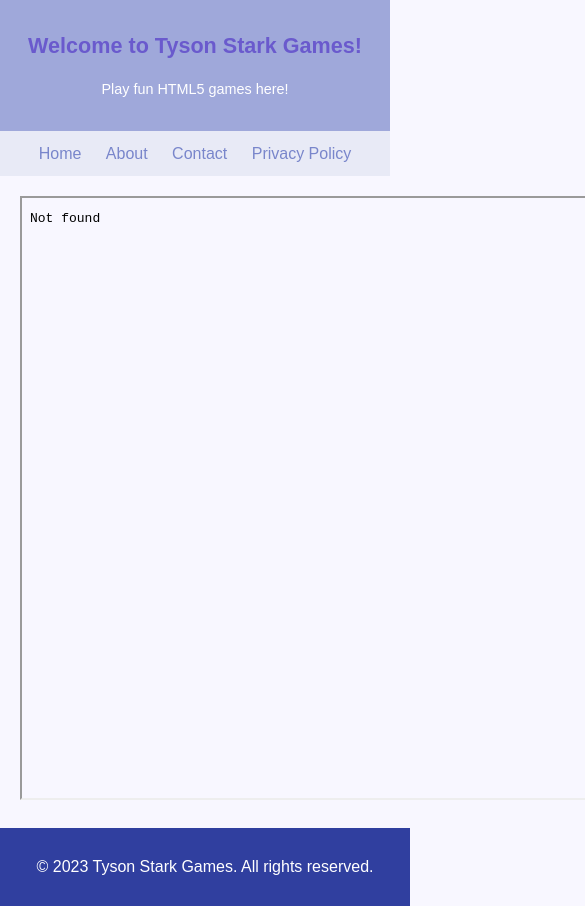
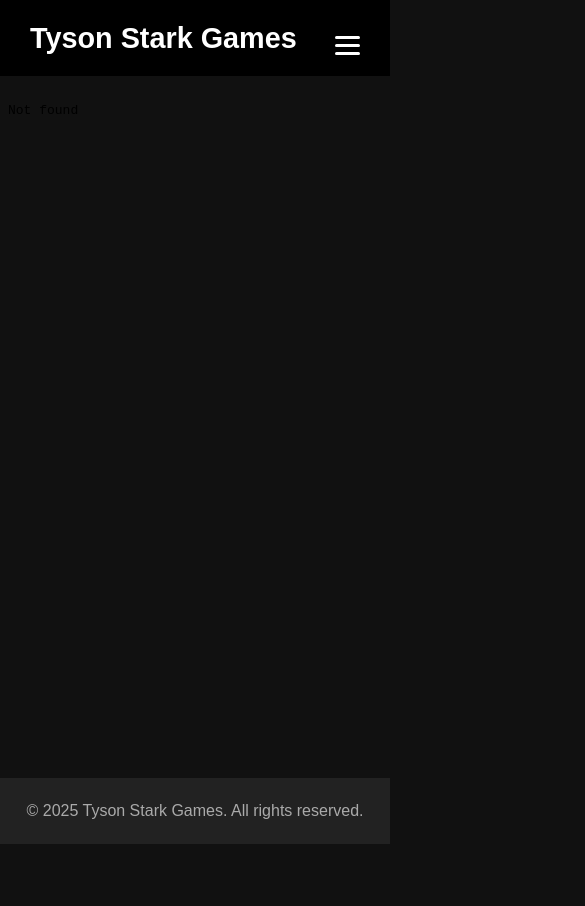
Before and after one commit to TacticalScout/TysonStarkGames, a plain HTML site: page index.html in a window 390 px wide. Shown: the top 906 px of the page, 585 px wide, since content can reach past the window. After the commit the page ends 844 px from the top, so only its background shows below. Drawn offline with Linux system fonts and the light colour scheme.

Commit message:
Add files via upload

```diff
--- a/index.html
+++ b/index.html
@@ -9,25 +9,32 @@
 </head>
 
 <body>
-    <header>
-        <h1>Welcome to Tyson Stark Games!</h1>
-        <p>Play fun HTML5 games here!</p>
-    </header>
-
-    <nav>
-        <a href="index.html">Home</a>
-        <a href="about.html">About</a>
-        <a href="contact.html">Contact</a>
-        <a href="privacy.html">Privacy Policy</a>
-    </nav>
+   <header>
+      <section class="nav">
+         <div class="logo">
+            <h2 class="logo">Tyson Stark Games</h2>
+         </div>
+         <input id="menu-toggle" type="checkbox" />
+         <label class="menu-button-container" for="menu-toggle">
+            <div class="menu-button"></div>
+         </label>
+         <ul class="menu">
+            <li><a href="index.html">Home</a></li>
+            <li><a href="about.html">About</a></li>
+            <li><a href="contact.html">Contact</a></li>
+            <li><a href="privacy.html">Privacy Policy</a></li>
+         </ul>
+      </section>
+   </header>
 
     <main>
         <!-- Embed a sample HTML5 game -->
-        <iframe src="game/game.html" width="800" height="600" title="Our Game"></iframe>
+        <iframe src="game1/index.html" width="800" height="600" title="Our Game"></iframe>
     </main>
-
+<h1>
+</h1>
     <footer>
-        <p>&copy; 2023 Tyson Stark Games. All rights reserved.</p>
+        <p>&copy; 2025 Tyson Stark Games. All rights reserved.</p>
     </footer>
 </body>
 
--- a/styles.css
+++ b/styles.css
@@ -1,101 +1,210 @@
-/* General Styles */
+/* ====== Original Styles for Home Page ====== */
+* {
+  margin: 0;
+  padding: 0;
+  box-sizing: border-box;
+}
+/* Ensure full height layout */
+html, body {
+    height: 100%;
+    margin: 0;
+    display: flex;
+    flex-direction: column;
+}
+
+
+/* Header fixed at the top */
+header {
+    position: fixed;
+    top: 0;
+    width: 100%;
+    z-index: 1000;
+}
+
+/* Push down main content below fixed header */
+main {
+    flex: 1;
+    padding-top: 70px; /* Adjust to match your header height */
+}
+
+/* Footer sticks to bottom when content is short */
+footer {
+    background-color: #222;
+    color: #aaa;
+    text-align: center;
+    padding: 20px;
+    margin-top: auto;
+}
+
 body {
   font-family: Arial, sans-serif;
-    margin: 0;
-    padding: 0;
-    background-color: #f8f7ff; /* Light lavender background */
-    color: #444; /* Dark gray for text */
+  background-color: #111;
+  color: #fff;
   line-height: 1.6;
 }
 
+.nav {
+  display: flex;
+  justify-content: space-between;
+  align-items: center;
+  background-color: #000;
+  padding: 15px 30px;
+}
+
+.logo h2 {
+  font-size: 1.8rem;
+  font-weight: bold;
+  color: #fff;
+}
+
+.menu {
+  list-style: none;
+  display: flex;
+  gap: 20px;
+}
+
+.menu li a {
+  text-decoration: none;
+  color: #fff;
+  font-weight: bold;
+  transition: color 0.3s ease;
+}
+
+.menu li a:hover {
+  color: #00f7ff;
+}
+
+/* Hamburger Menu */
+.menu-button-container {
+  display: none;
+  cursor: pointer;
+}
+
+.menu-button,
+.menu-button::before,
+.menu-button::after {
+  display: block;
+  background-color: #fff;
+  height: 3px;
+  width: 25px;
+  border-radius: 2px;
+  position: relative;
+}
+
+.menu-button::before,
+.menu-button::after {
+  content: "";
+  position: absolute;
+  left: 0;
+}
+
+.menu-button::before {
+  top: -8px;
+}
+
+.menu-button::after {
+  top: 8px;
+}
+
+#menu-toggle {
+  display: none;
+}
+
+@media (max-width: 768px) {
+  .menu-button-container {
+    display: block;
+  }
+
+  .menu {
+    display: none;
+    flex-direction: column;
+    background-color: #000;
+    width: 100%;
+    margin-top: 10px;
+  }
+
+  #menu-toggle:checked + .menu-button-container + .menu {
+    display: flex;
+  }
+
+  .menu li {
+    text-align: center;
+    padding: 10px 0;
+  }
+}
+
+iframe {
+  width: 100%;
+  max-width: 800px;
+  height: 600px;
+  border: none;
+  margin: 20px auto;
+  display: block;
+  border-radius: 10px;
+}
+
+/* Footer */
+footer {
+  background-color: #222;
+  color: #aaa;
+  text-align: center;
+  padding: 20px;
+}
+
+/* ====== Extended Styles for Other Pages ====== */
+
 h1, h2, h3 {
-    color: #6a5acd; /* Darker lavender for headings */
+  color: #6a5acd;
 }
 
 a {
-    color: #7986cb; /* A softer blue-purple for links */
+  color: #7986cb;
   text-decoration: none;
 }
 
 a:hover {
   text-decoration: underline;
-    color: #5c6bc0; /* Darker shade on hover */
+  color: #5c6bc0;
 }
 
-header, footer, nav, main {
-    padding: 10px;
-    text-align: center;
+/* About Page */
+.about-container {
+  max-width: 800px;
+  margin: 20px auto;
+  background-color: #fff;
+  color: #333;
+  padding: 30px;
+  border-radius: 8px;
+  box-shadow: 0 0 10px rgba(0, 0, 0, 0.05);
 }
 
-/* Consistent Header Style */
-header {
-    background-color: #9fa8da; /* Medium lavender */
-    color: white;
-    padding: 15px; /* Reduced padding for a smaller header */
-    font-size: 0.9em; /* Reduced font size for a smaller header */
+.about-container h1 {
+  margin-bottom: 20px;
 }
 
-header h1 {
-    margin-bottom: 5px; /* Reduced margin for the heading in the header */
-    font-size: 1.5em; /* Smaller heading size */
+.about-container h2 {
+  margin-top: 25px;
+  margin-bottom: 10px;
 }
 
-header p {
-    font-size: 1em; /* Smaller paragraph size */
+.about-container p,
+.about-container li {
+  margin-bottom: 10px;
 }
 
-nav {
-    background-color: #e8eaf6; /* Very light lavender */
-    padding: 10px;
-}
-
-nav a {
-    margin: 0 10px;
-}
-
-main {
-    padding: 20px;
-}
-
-footer {
-    background-color: #303f9f; /* Dark indigo for the footer */
-    color: white;
-    padding: 10px;
-    position: relative;
-    bottom: 0;
-    width: 100%;
-}
-
-/* Privacy Policy Page Styles */
-.privacy-policy-container {
-    max-width: 800px;
-    margin: 20px auto;
-    background-color: #fff; /* White container */
-    padding: 30px;
-    border-radius: 8px;
-    box-shadow: 0 0 10px rgba(0, 0, 0, 0.05); /* Lighter shadow */
-}
-
-.privacy-policy-container ul {
+.about-container ul {
   padding-left: 20px;
 }
 
-.privacy-policy-container li {
-    margin-bottom: 5px;
-}
-
-.privacy-policy-container p {
-    margin-bottom: 15px;
-}
-
-/* Contact Page Styles */
+/* Contact Page */
 .container {
   background: white;
   padding: 20px;
   border-radius: 6px;
-    box-shadow: 0 0 10px rgba(0,0,0,0.05); /* Lighter shadow */
+  box-shadow: 0 0 10px rgba(0,0,0,0.05);
   max-width: 500px;
   margin: 20px auto;
+  color: #333;
 }
 
 label {
@@ -109,16 +218,16 @@ input, textarea {
   width: 100%;
   padding: 10px;
   margin-top: 5px;
-    box-sizing: border-box;
   border: 1px solid #ccc;
   border-radius: 4px;
   resize: vertical;
+  box-sizing: border-box;
 }
 
 button {
   margin-top: 20px;
   padding: 12px 25px;
-    background-color: #7986cb; /* Softer blue-purple for the button */
+  background-color: #7986cb;
   border: none;
   border-radius: 4px;
   color: white;
@@ -127,36 +236,25 @@ button {
 }
 
 button:hover {
-    background-color: #5c6bc0; /* Darker shade on hover */
+  background-color: #5c6bc0;
 }
 
-/* About Page Styles */
-.about-container {
+/* Privacy Policy Page */
+.privacy-policy-container {
   max-width: 800px;
   margin: 20px auto;
-    background-color: #fff; /* White container */
+  background-color: #fff;
+  color: #333;
   padding: 30px;
   border-radius: 8px;
-    box-shadow: 0 0 10px rgba(0, 0, 0, 0.05); /* Lighter shadow */
+  box-shadow: 0 0 10px rgba(0, 0, 0, 0.05);
 }
 
-.about-container h1 {
-    margin-bottom: 20px;
-}
-
-.about-container h2 {
-    margin-top: 25px;
+.privacy-policy-container p,
+.privacy-policy-container li {
   margin-bottom: 10px;
 }
 
-.about-container p {
-    margin-bottom: 15px;
-}
-
-.about-container ul {
+.privacy-policy-container ul {
   padding-left: 20px;
 }
-
-.about-container li {
-    margin-bottom: 5px;
-}
```
Also changed, not shown: about.html (+28 -2 lines), contact.html (+20 -2 lines), privacy.html (+19 -1 lines). Lines whose indentation alone changed are shown as unchanged.
